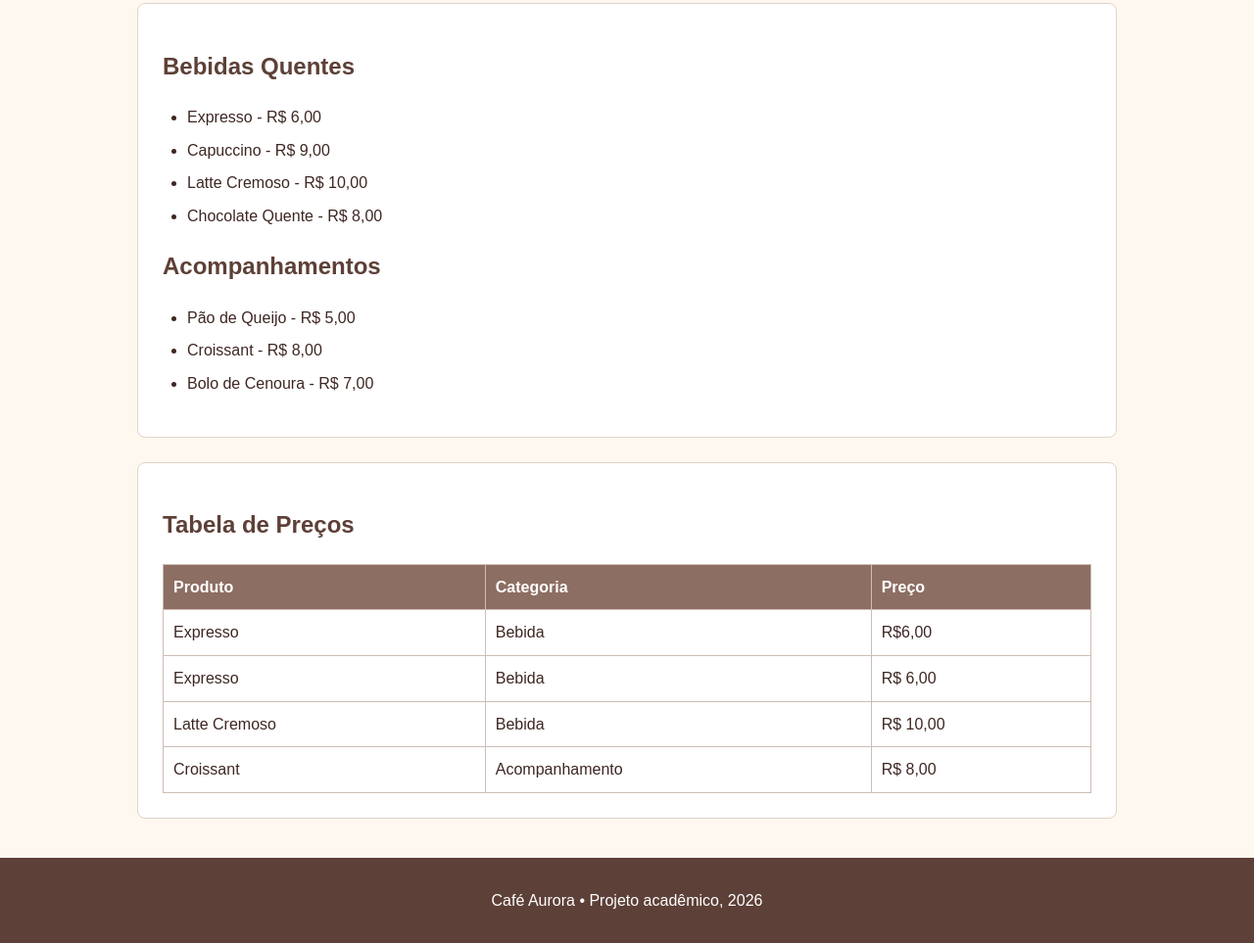
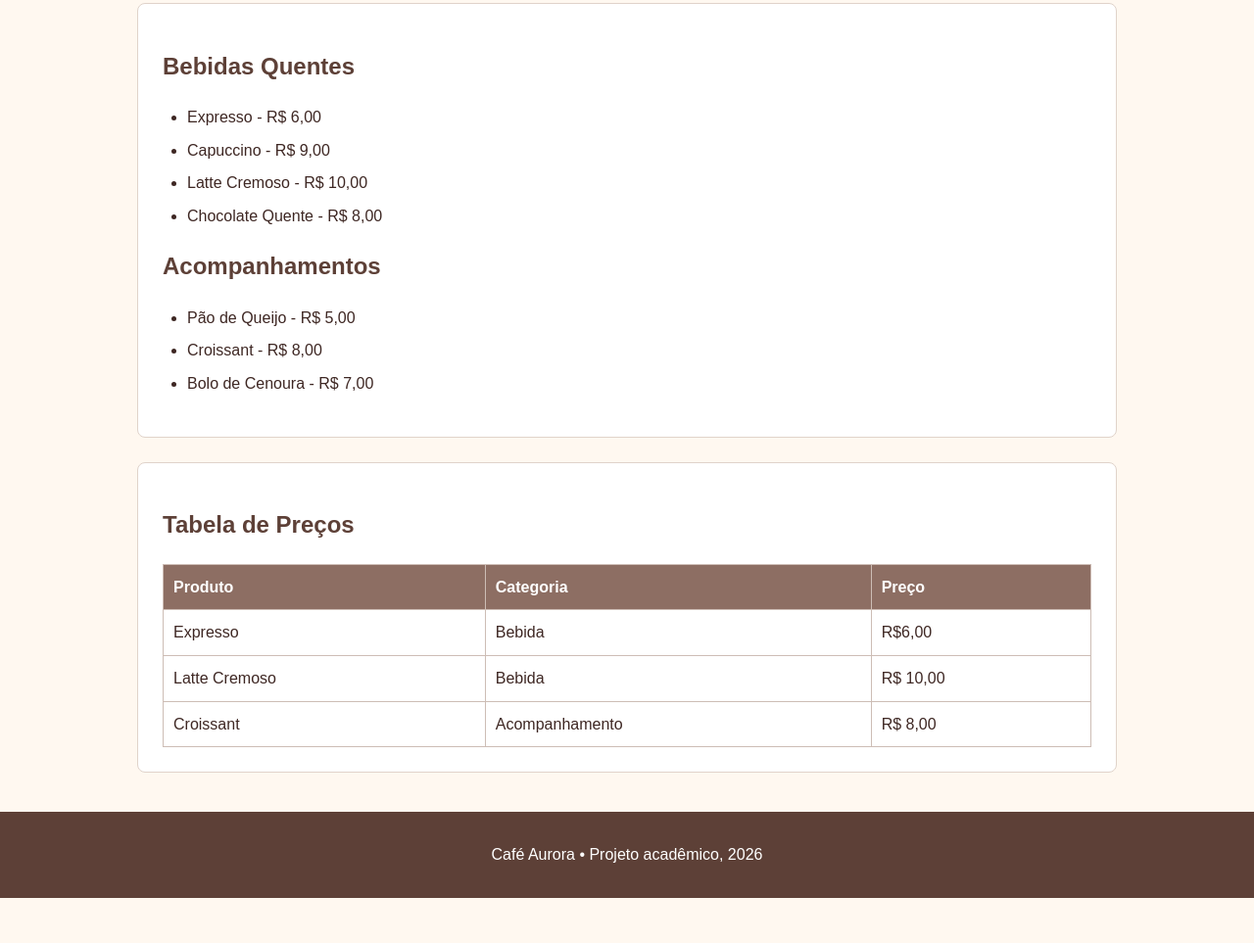
Before and after one commit to marciosilvadev/projeto_cafe_aurora, a plain HTML site: page cardapio.html in a window 1280 px wide. Shown: the part 687-1650 px from the top of the page at 98% size. After the commit the page ends 1604 px from the top, so only its background shows below. Drawn offline with Linux system fonts and the light colour scheme.

Commit message:
Remove duplicate entry for Expresso in the price table

```diff
--- a/cardapio.html
+++ b/cardapio.html
@@ -59,11 +59,7 @@
                             <td>Bebida</td>
                             <td>R$6,00</td>
                         </tr>
-                        <tr>
-                            <td>Expresso</td>
-                            <td>Bebida</td>
-                            <td>R$ 6,00</td>
-                        </tr>
+
                         <tr>
                             <td>Latte Cremoso</td>
                             <td>Bebida</td>
```
